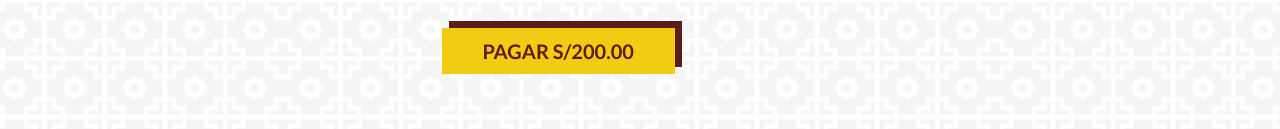
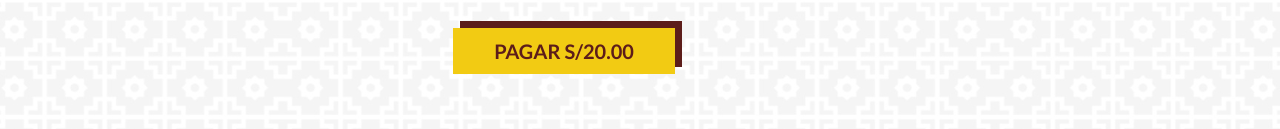
Before and after one commit to juanmonroyaleman/intiraymi2021, a plain HTML site: page pasarela4.html in a window 1280 px wide. Shown: the part 636-765 px from the top of the page. Drawn offline with Linux system fonts and the light colour scheme; files whose address does not match are found by name.

Commit message:
Update pasarela4.html

```diff
--- a/pasarela4.html
+++ b/pasarela4.html
@@ -81,7 +81,7 @@
 
 
 					<div class="registro_boton mb bold">
-					<a href="pasarela5.html" class="registro__link bold">PAGAR <span>S/200.00</span></a>
+					<a href="pasarela5.html" class="registro__link bold">PAGAR <span>S/20.00</span></a>
 					</div>
 				</form>
 			</div>
```
